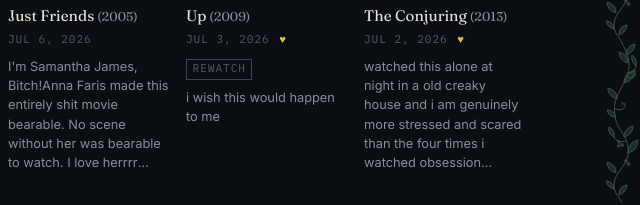
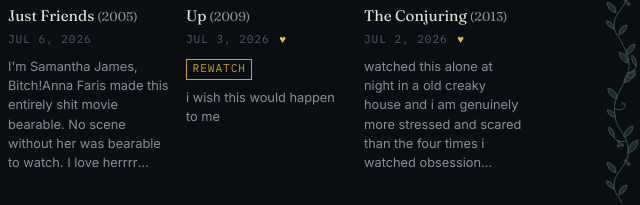
Before and after one commit to asellingson28/asellingson28.github.io, an Astro site: page /films in a window 1280 px wide. Shown: the part 597-802 px from the top of the page, 640-1280 px from the left. Built offline with nearby package versions, Linux system fonts and the light colour scheme; Astro itself is replaced by a stand-in of ours.

Commit message:
fix: change tag color

```diff
--- a/src/pages/films.astro
+++ b/src/pages/films.astro
@@ -115,7 +115,8 @@
   .stars { color: var(--color-gold); letter-spacing: 0.1em; }
   .liked { color: var(--color-gold-bright); }
   .rewatch {
-    border: 1px solid var(--color-line-bright);
+    color: var(--color-gold);
+    border: 1px solid var(--color-gold);
     padding: 0.05rem 0.35rem;
   }
 
```
Also changed, not shown: src/content/blog/breakaway.md (+2 -0 lines), 1 other file.
